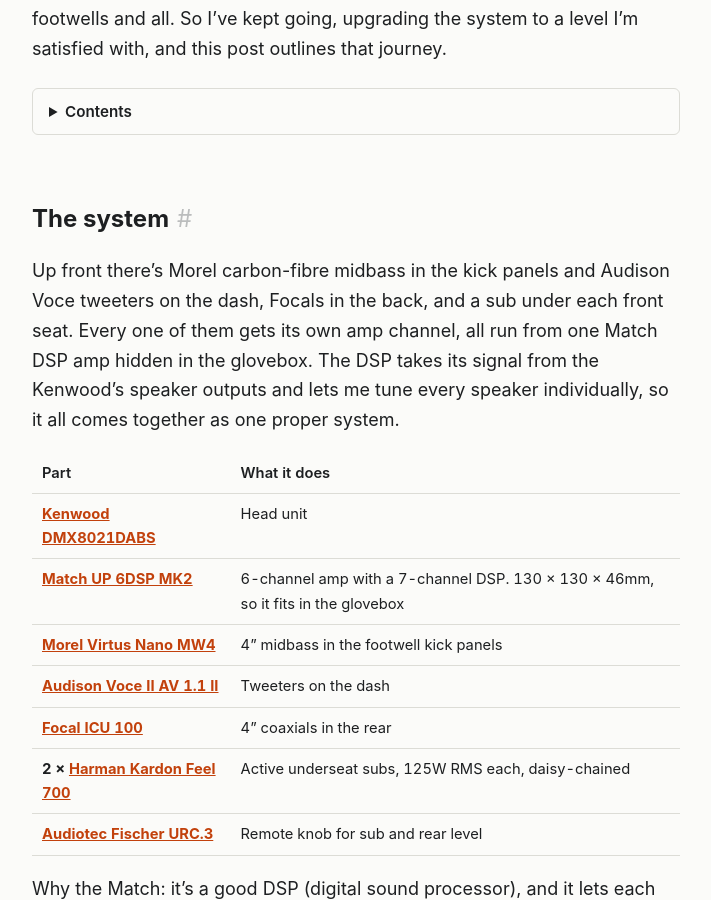
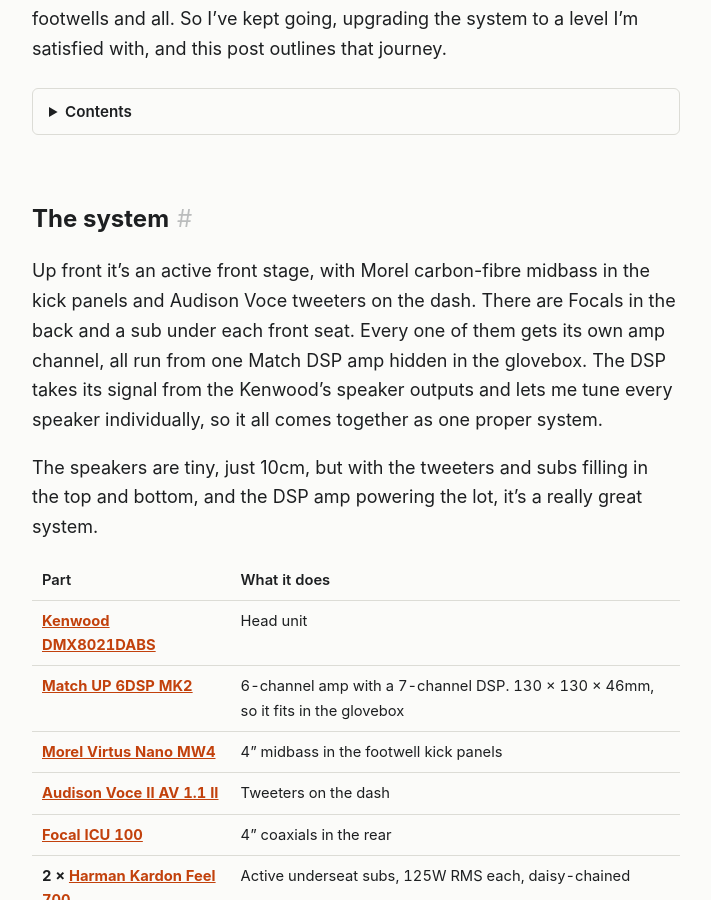
Before and after one commit to badsyntax/jimny-sound, a Jekyll site: the page built from docs/index.md, in a window 1280 px wide and 900 px high, scrolled down 421 px. Shown: the whole window, without its empty margins (284-995 px from the left). Built offline with Jekyll 4.4.1, drawn with Linux system fonts in a browser that asks for light colours.

Commit message:
Introduce the active front stage in the system summary
Co-Authored-By: Claude Opus 5.5 <noreply@anthropic.com>
Claude-Session: https://claude.ai/code/session_01KAEeKGiiRTnDczcadDGzYJ

```diff
--- a/docs/index.md
+++ b/docs/index.md
@@ -22,11 +22,14 @@ kept going, upgrading the system to a level I'm satisfied with, and this post ou
 
 ## The system
 
-Up front there's Morel carbon-fibre midbass in the kick panels and Audison Voce tweeters on the dash,
-Focals in the back, and a sub under each front seat. Every one of them gets its own amp channel, all
-run from one Match DSP amp hidden in the glovebox. The DSP takes its signal from the Kenwood's
-speaker outputs and lets me tune every speaker individually, so it all comes together as one proper
-system.
+Up front it's an active front stage, with Morel carbon-fibre midbass in the kick panels and Audison
+Voce tweeters on the dash. There are Focals in the back and a sub under each front seat. Every one of
+them gets its own amp channel, all run from one Match DSP amp hidden in the glovebox. The DSP takes
+its signal from the Kenwood's speaker outputs and lets me tune every speaker individually, so it all
+comes together as one proper system.
+
+The speakers are tiny, just 10cm, but with the tweeters and subs filling in the top and bottom, and
+the DSP amp powering the lot, it's a really great system.
 
 | Part | What it does |
 |---|---|
```
